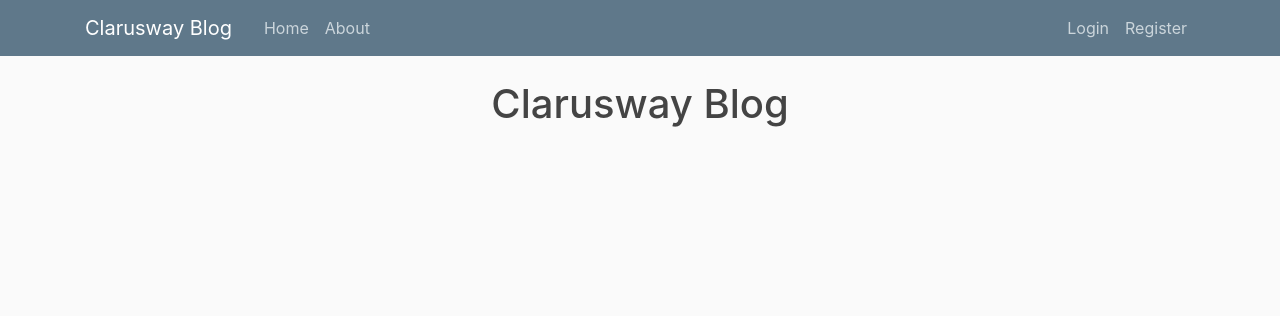
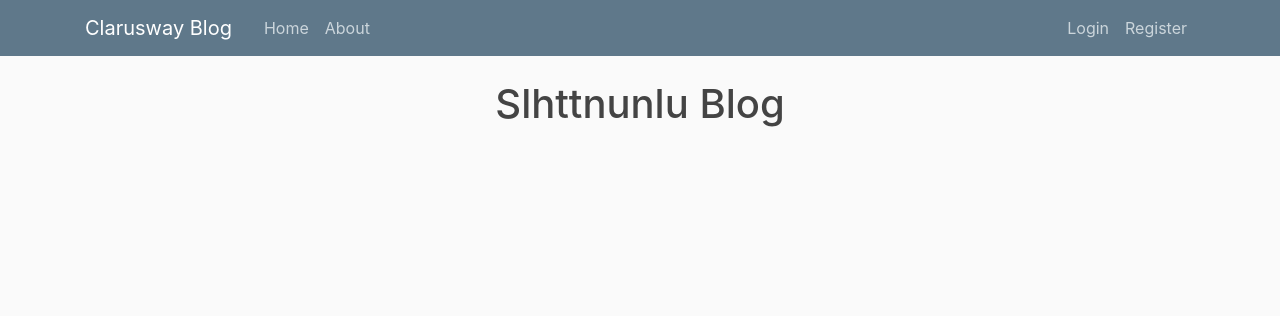
Before and after one commit to Slhttnunlu/aws-django-app, a Django app: page / in a window 1280 px wide. Shown: the top 316 px of the page. Run offline with Django 3.2, Linux system fonts and the light colour scheme; data that the repository does not hold is empty; parts of the project's set-up code (start-up, migrations or seed data) failed here and were passed over; some libraries are stand-ins or nearby versions.

Commit message:
Update post_list.html

```diff
--- a/src/blog/templates/blog/post_list.html
+++ b/src/blog/templates/blog/post_list.html
@@ -1,7 +1,7 @@
 {% extends 'base.html' %}
 
 {% block content %}
-<h1 style="text-align: center;">Clarusway Blog</h1>
+<h1 style="text-align: center;">Slhttnunlu Blog</h1>
 <div class="row mt-5">
     {% for obj in object_list %}
     <div class="col-4">
```
